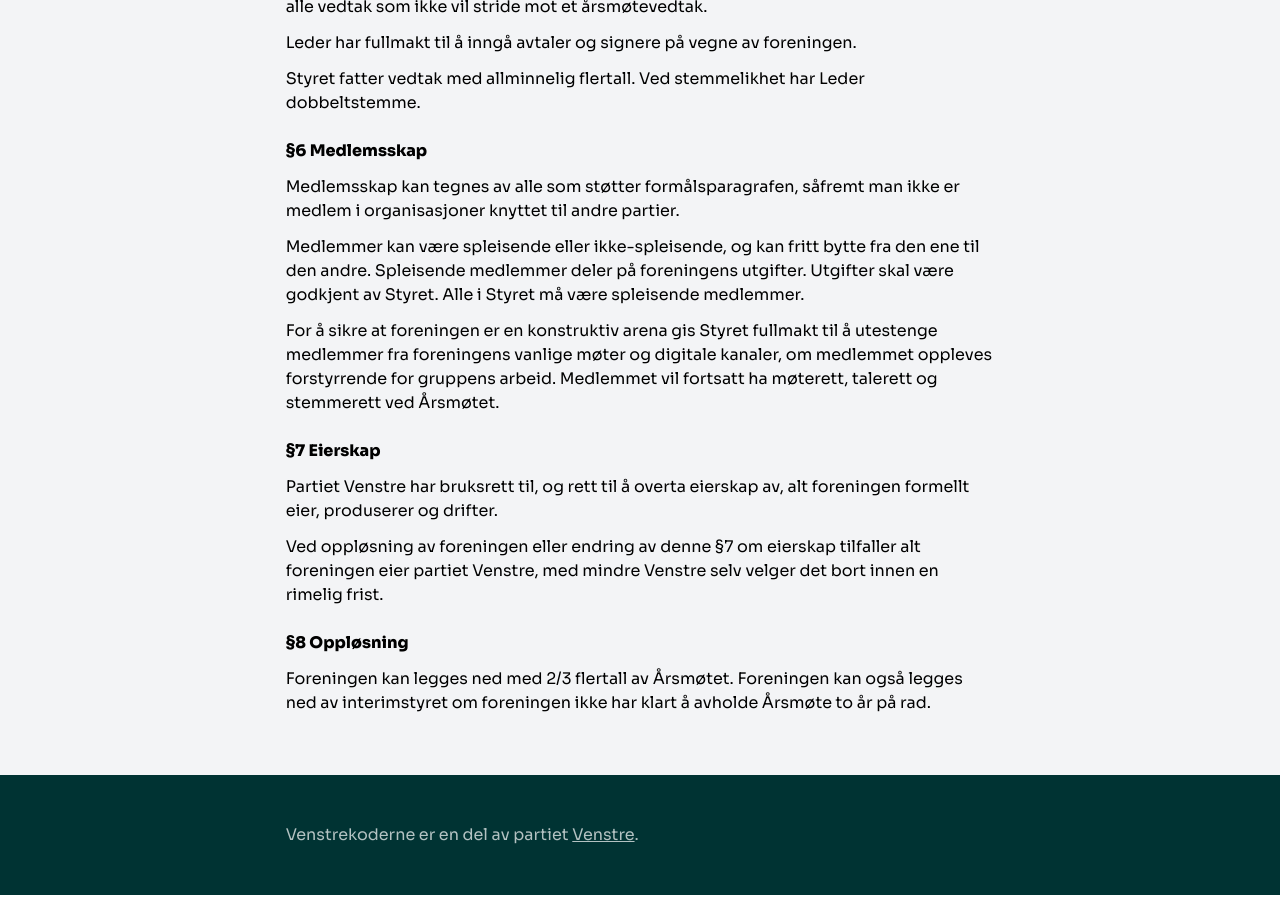
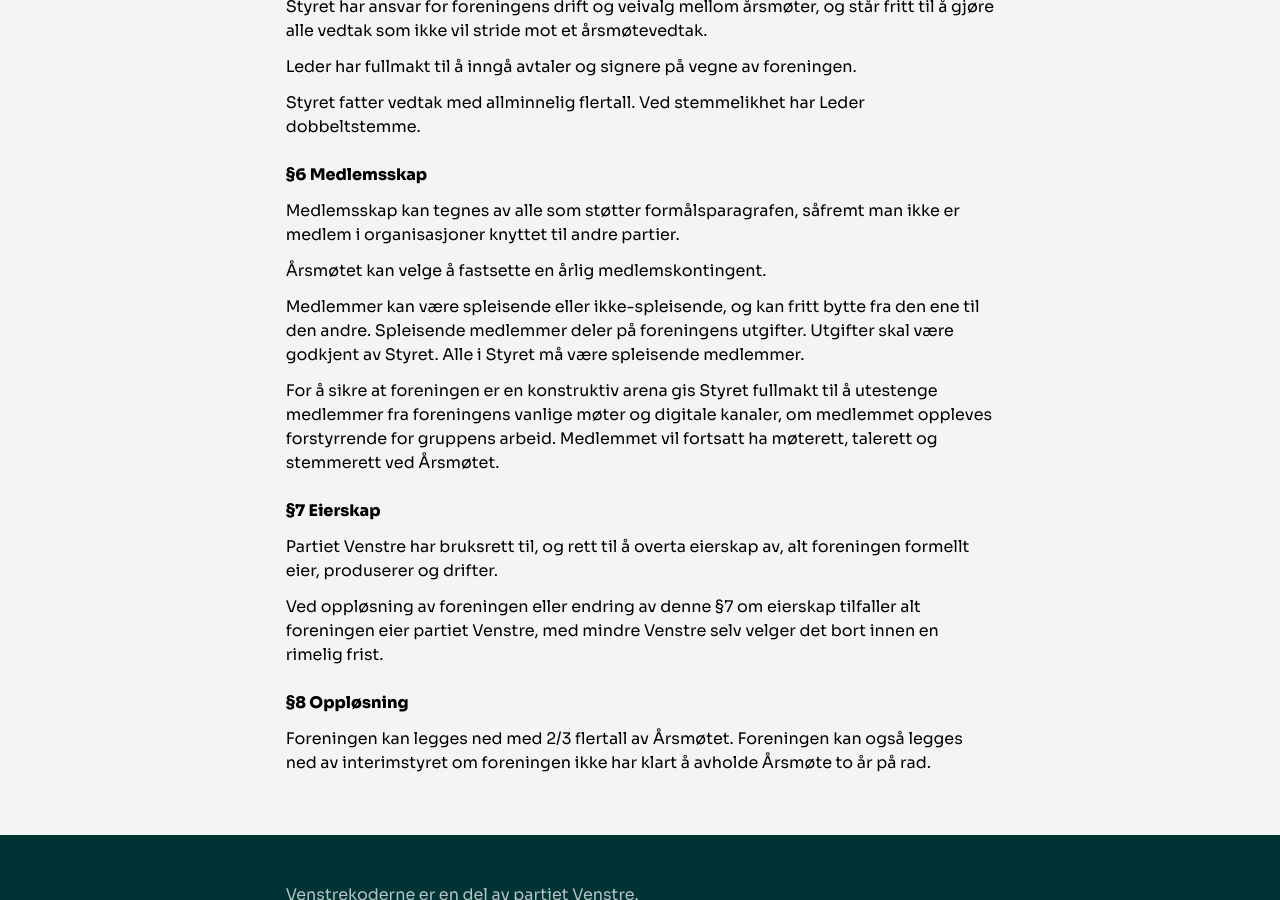
Before and after one commit to Venstrekoderne/venstrekoderne.github.io, a Jekyll site: the page built from index.md, in a window 1280 px wide and 900 px high, scrolled down 4677 px. Built offline with Jekyll 4.4.1, drawn with Linux system fonts in a browser that asks for light colours; our own code applies the rules of GitHub Pages for plain Markdown files.

Commit message:
Forslag 6 og 14

```diff
--- a/_includes/vedtekter.html
+++ b/_includes/vedtekter.html
@@ -35,6 +35,7 @@
     <li>Inkomne forslag</li>
     <li>Budsjett</li>
     <li>Valg av styre</li>
+    <li>Fastsette kontingent</li>
   </ol>
 
   <p>Alle medlemmer skal varsles om årsmøtedato senest fire uker før årsmøtet. Innkalling med agenda skal sendes til alle medlemmer minst to uker før Årsmøtet. Informasjon om møtet skal minimum sendes til medlemmets oppgitte e-post.</p>
@@ -65,6 +66,8 @@
 
   <p>Medlemsskap kan tegnes av alle som støtter formålsparagrafen, såfremt man ikke er medlem i organisasjoner knyttet til andre partier.</p>
 
+  <p>Årsmøtet kan velge å fastsette en årlig medlemskontingent.</p>
+
   <p>Medlemmer kan være spleisende eller ikke-spleisende, og kan fritt bytte fra den ene til den andre. Spleisende medlemmer deler på foreningens utgifter. Utgifter skal være godkjent av Styret. Alle i Styret må være spleisende medlemmer.</p>
 
   <p>For å sikre at foreningen er en konstruktiv arena gis Styret fullmakt til å utestenge medlemmer fra foreningens vanlige møter og digitale kanaler, om medlemmet oppleves forstyrrende for gruppens arbeid. Medlemmet vil fortsatt ha møterett, talerett og stemmerett ved Årsmøtet.</p>
```
